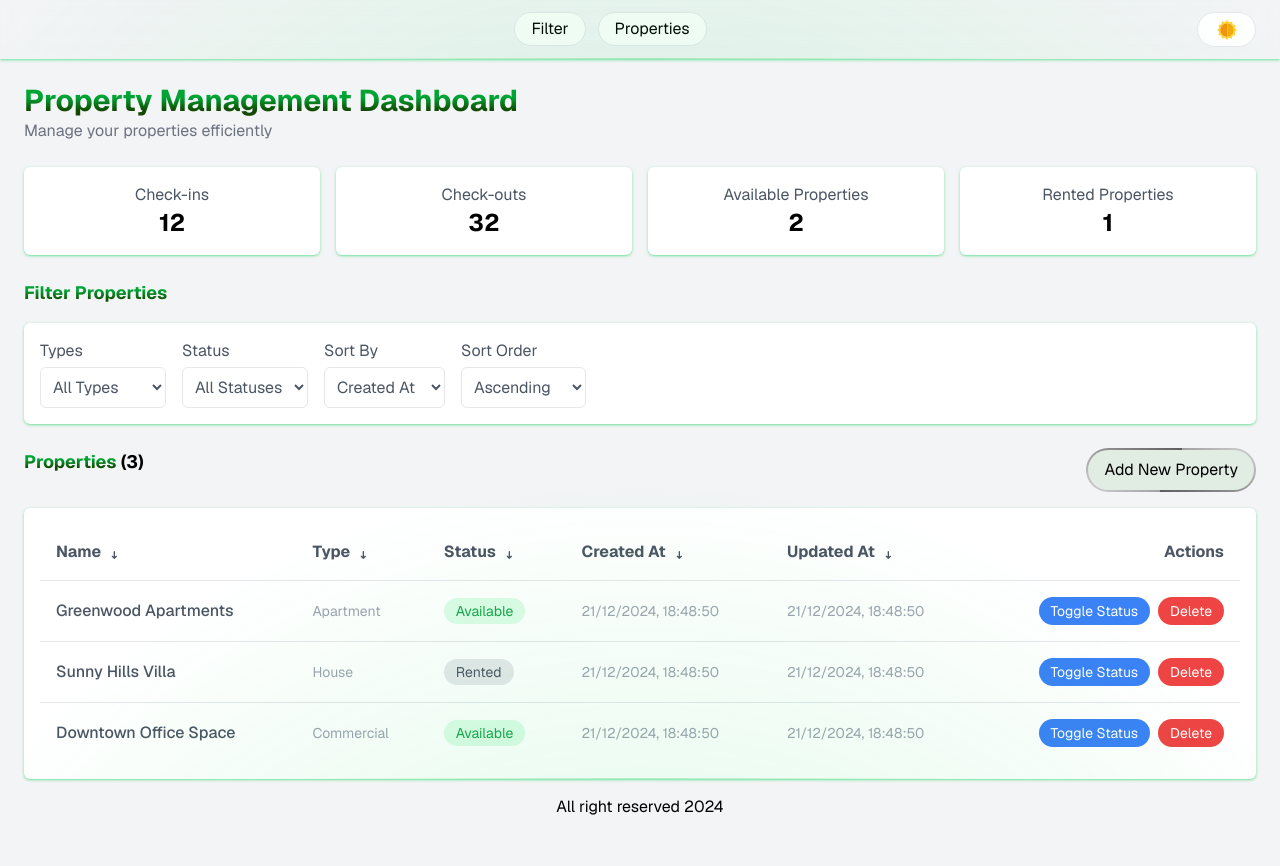
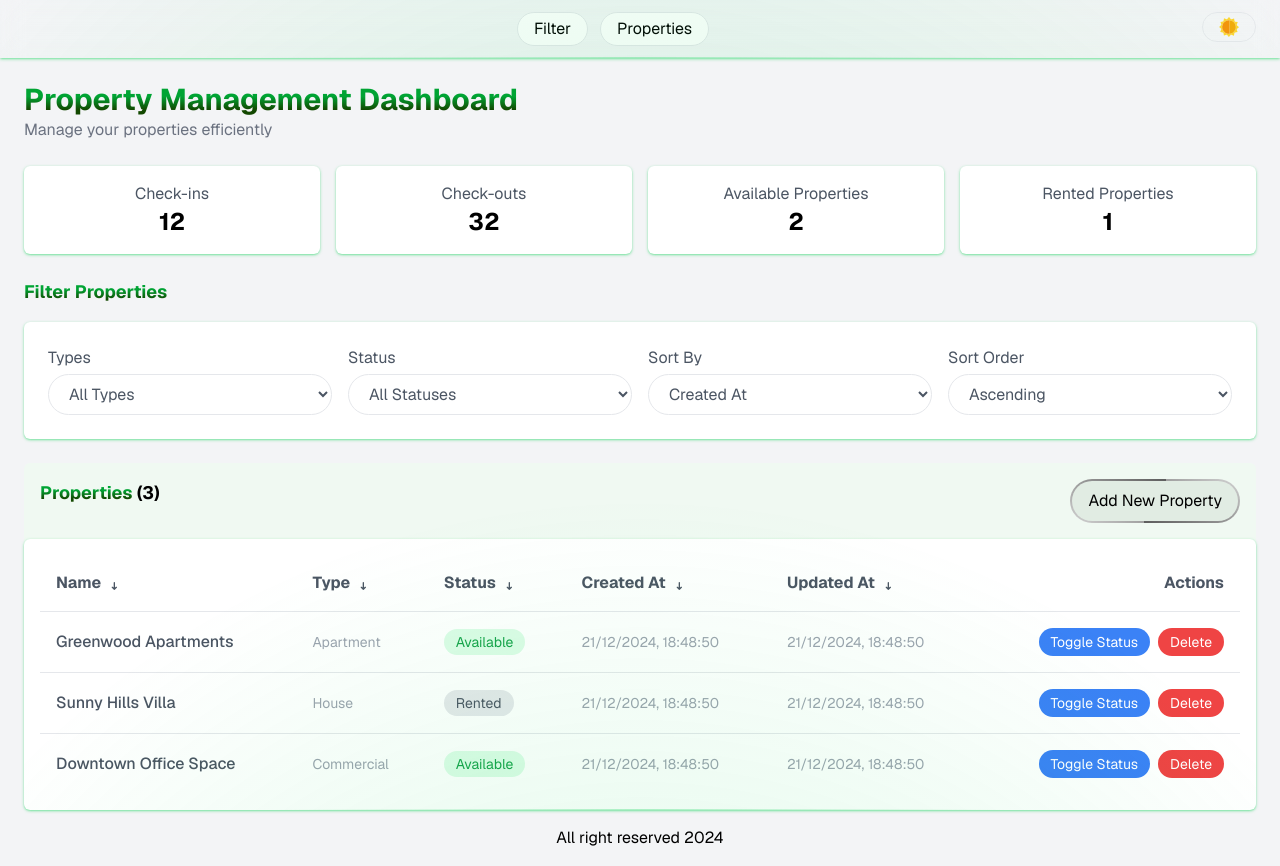
Before and after one commit to minhajsordar/property-management-dashboard, a Next.js app: page / in a window 1280 px wide. Before the commit the page ends 835 px from the top, so only its background shows below. Built offline with nearby package versions, Linux system fonts and the light colour scheme.

Commit message:
fix button and selector

```diff
--- a/src/app/page.js
+++ b/src/app/page.js
@@ -14,7 +14,7 @@ export default function Home() {
             <div>
               <Navigation/>
             </div>
-            <div className="rounded-full bg-white dark:bg-green-900 border border-gray-200 dark:border-green-800 px-4 py-1 btn-shadow-hover">
+            <div className="">
               {/* Theme toggler */}
               <ToggleButton />
             </div>
--- a/src/components/Button/ToggleButton.jsx
+++ b/src/components/Button/ToggleButton.jsx
@@ -19,7 +19,7 @@ const ToggleButton = () => {
   }, [])
   return (
     <div className={styles.container}>
-      <label className={styles.toggle}>
+      <label className={`${styles.toggle} rounded-full bg-white dark:bg-green-900/30 border border-gray-200 dark:border-green-800 px-4 py-1 btn-shadow-hover`}>
         <input
           className={styles.input}
           type="checkbox"
--- a/src/components/Button/ToggleButton.module.css
+++ b/src/components/Button/ToggleButton.module.css
@@ -1,8 +1,5 @@
 .toggle {
   background: transparent;
-  width: 25px;
-  height: 25px;
-  border-radius: 50%;
   display: grid;
   place-items: center;
   cursor: pointer;
--- a/src/components/Navigation.jsx
+++ b/src/components/Navigation.jsx
@@ -23,13 +23,13 @@ const Navigation = () => {
     }
     return (
         <div className='flex gap-3'>
-            <Link className="rounded-full bg-white dark:bg-green-900 border border-gray-200 dark:border-green-800 px-4 py-1 btn-shadow-hover"
+            <Link className="rounded-full bg-white dark:bg-green-900/30 border border-gray-200 dark:border-green-800 px-4 py-1 btn-shadow-hover"
                 onClick={handleClickLink}
                 href="#filter"
             >
                 Filter
             </Link>
-            <Link className="rounded-full bg-white dark:bg-green-900 border border-gray-200 dark:border-green-800 px-4 py-1 btn-shadow-hover"
+            <Link className="rounded-full bg-white dark:bg-green-900/30 border border-gray-200 dark:border-green-800 px-4 py-1 btn-shadow-hover"
                 onClick={handleClickLink}
                 href="#properties"
             >
--- a/src/components/PropertyDashboard.jsx
+++ b/src/components/PropertyDashboard.jsx
@@ -41,6 +41,8 @@ const PropertyDashboard = () => {
   const [sortConfig, setSortConfig] = useState({ key: "createdAt", direction: "ascending" });
   const [filter, setFilter] = useState({ type: "", status: "" });
   const [isModalOpen, setIsModalOpen] = useState(false);
+  const [confirmDeleteModal, setConfirmDeleteModal] = useState(null);
+  const [formValidationError, setFormValidationError] = useState(null);
   const [newProperty, setNewProperty] = useState({
     name: "",
     type: "Apartment",
@@ -50,14 +52,15 @@ const PropertyDashboard = () => {
   // Handle New Property Submission
   const handleAddProperty = () => {
     if (!newProperty.name.trim()) {
-      alert("Property name is required.");
+      setFormValidationError("Property name is required.")
       return;
     }
 
     if (properties.some((prop) => prop.name === newProperty.name)) {
-      alert("Property name must be unique.");
+      setFormValidationError("Property name must be unique.")
       return;
     }
+    setFormValidationError(null)
 
     const newProp = {
       ...newProperty,
@@ -86,10 +89,15 @@ const PropertyDashboard = () => {
 
   // Handle Delete
   const handleDeleteProperty = (id) => {
+    setConfirmDeleteModal(id);
+  };
+  const deleteProperty = () => {
+    const id = confirmDeleteModal
     const updatedProperties = properties.filter((property) => property.id !== id);
     setProperties(updatedProperties);
     setfilteredProperties(updatedProperties)
     localStorage.setItem("properties", JSON.stringify(updatedProperties));
+    setConfirmDeleteModal(null)
   };
   // Handle sort key
   const handleSort = (key) => {
@@ -171,19 +179,17 @@ const PropertyDashboard = () => {
         </div>
       </section>
 
-      {/* Filters and Add Property */}
+      {/* Filters  */}
       <section className="mb-6">
         <h2 className="text-lg font-bold mb-4 gradient-text">Filter Properties</h2>
         <div
           id="filter"
-          className="bg-white text-gray-600 dark:bg-white/20 dark:text-gray-100 p-4 flex justify-between items-end flex-wrap gap-3 card-shadow rounded-md"
+          className="bg-white text-gray-600 dark:bg-white/20 dark:text-gray-100 p-4 flex justify-center flex-wrap card-shadow rounded-md"
         >
-          <div>
-            <div className="flex flex-wrap gap-4">
-              <div>
+          <div className="md:w-1/4 w-1/2 p-2">
             <h4 className="mb-1">Types</h4>
             <select
-                  className="border rounded-md p-2 w-full md:w-auto bg-white text-gray-600 dark:bg-white/20 dark:text-gray-100 "
+              className="border rounded-full py-2 px-4 w-full bg-white text-gray-600 dark:bg-[#474747] dark:text-gray-100"
               value={filter.type}
               onChange={(e) => setFilter({ ...filter, type: e.target.value })}
             >
@@ -193,10 +199,10 @@ const PropertyDashboard = () => {
               <option value="Commercial">Commercial</option>
             </select>
           </div>
-              <div>
+          <div className="md:w-1/4 w-1/2 p-2">
             <h4 className="mb-1">Status</h4>
             <select
-                  className="border rounded-md p-2 w-full md:w-auto bg-white text-gray-600 dark:bg-white/20 dark:text-gray-100 "
+              className="border rounded-full py-2 px-4 w-full bg-white text-gray-600 dark:bg-[#474747] dark:text-gray-100"
               value={filter.status}
               onChange={(e) => setFilter({ ...filter, status: e.target.value })}
             >
@@ -205,10 +211,10 @@ const PropertyDashboard = () => {
               <option value="Rented">Rented</option>
             </select>
           </div>
-              <div>
+          <div className="md:w-1/4 w-1/2 p-2">
             <h4 className="mb-1">Sort By</h4>
             <select
-                  className="border rounded-md p-2 w-full md:w-auto bg-white text-gray-600 dark:bg-white/20 dark:text-gray-100 "
+              className="border rounded-full py-2 px-4 w-full bg-white text-gray-600 dark:bg-[#474747] dark:text-gray-100"
               value={sortConfig.key}
               onChange={(e) => handleSort(e.target.value)}
             >
@@ -221,10 +227,10 @@ const PropertyDashboard = () => {
             </select>
           </div>
           {sortConfig.key &&
-                <div>
+            <div className="md:w-1/4 w-1/2 p-2">
               <h4 className="mb-1">Sort Order</h4>
               <select
-                    className="border rounded-md p-2 w-full md:w-auto bg-white text-gray-600 dark:bg-white/20 dark:text-gray-100 "
+                className="border rounded-full py-2 px-4 w-full bg-white text-gray-600 dark:bg-[#474747] dark:text-gray-100"
                 value={sortConfig.order}
                 onChange={(e) => handleSortOrder(e.target.value)}
               >
@@ -233,16 +239,13 @@ const PropertyDashboard = () => {
               </select>
             </div>
           }
-            </div>
-          </div>
 
         </div>
       </section>
 
       {/* Properties List */}
-      <section className="relative">
-
-        <div className="flex justify-between flex-wrap  mb-4">
+      <section className="relative bg-[#ebffee71] dark:bg-[#ebffee2e]  rounded-md">
+        <div className="flex justify-between flex-wrap  p-4">
           <h2 className="text-lg font-bold">
             <span className="gradient-text">Properties</span>{` (${properties.length})`}
           </h2>
@@ -258,7 +261,7 @@ const PropertyDashboard = () => {
         </div>
         <div
           id="properties"
-          className="relative bg-white text-gray-600 dark:bg-white/20 dark:text-gray-100 p-4 card-shadow rounded-md w-full overflow-auto"
+          className="relative bg-white text-gray-600 dark:bg-white/10 dark:text-gray-100 p-4 card-shadow rounded-md w-full overflow-auto"
         >
           <table className="w-full">
             <thead>
@@ -362,6 +365,10 @@ const PropertyDashboard = () => {
       {isModalOpen && (
         <div className="fixed inset-0 bg-black bg-opacity-30 flex items-center justify-center z-10">
           <div className="bg-white text-gray-600 dark:bg-[#474747] dark:text-gray-100  p-6 rounded-md shadow-lg w-96">
+            {
+            formValidationError &&
+            <h2 className="text-lg font-bold mb-4 text-red-500">{formValidationError}</h2>
+            }
             <h2 className="text-lg font-bold mb-4">Add New Property</h2>
             <div className="space-y-4">
               <input
@@ -398,7 +405,7 @@ const PropertyDashboard = () => {
             <div className="flex justify-end gap-4 mt-4">
               <button
                 className="btn-shadow-hover bg-gray-300 text-gray-700 px-4 py-2 rounded-full"
-                onClick={() => setIsModalOpen(false)}
+                onClick={() => {setIsModalOpen(false);setFormValidationError(null)}}
               >
                 Cancel
               </button>
@@ -412,6 +419,27 @@ const PropertyDashboard = () => {
           </div>
         </div>
       )}
+      {confirmDeleteModal && (
+        <div className="fixed inset-0 bg-black bg-opacity-30 flex items-center justify-center z-10">
+          <div className="bg-white text-gray-600 dark:bg-[#474747] dark:text-gray-100  p-6 rounded-md shadow-lg w-96">
+            <h2 className="text-lg font-bold mb-4">Are you sure?</h2>
+            <div className="flex justify-end gap-4 mt-4">
+              <button
+                className="btn-shadow-hover bg-gray-300 text-gray-700 px-4 py-2 rounded-full"
+                onClick={() => setConfirmDeleteModal(null)}
+              >
+                Nop
+              </button>
+              <button
+                className="btn-shadow-hover bg-green-600 text-white px-4 py-2 rounded-full"
+                onClick={deleteProperty}
+              >
+                Sure
+              </button>
+            </div>
+          </div>
+        </div>
+      )}
     </div>
   );
 };
```
Lines whose indentation alone changed are shown as unchanged.
